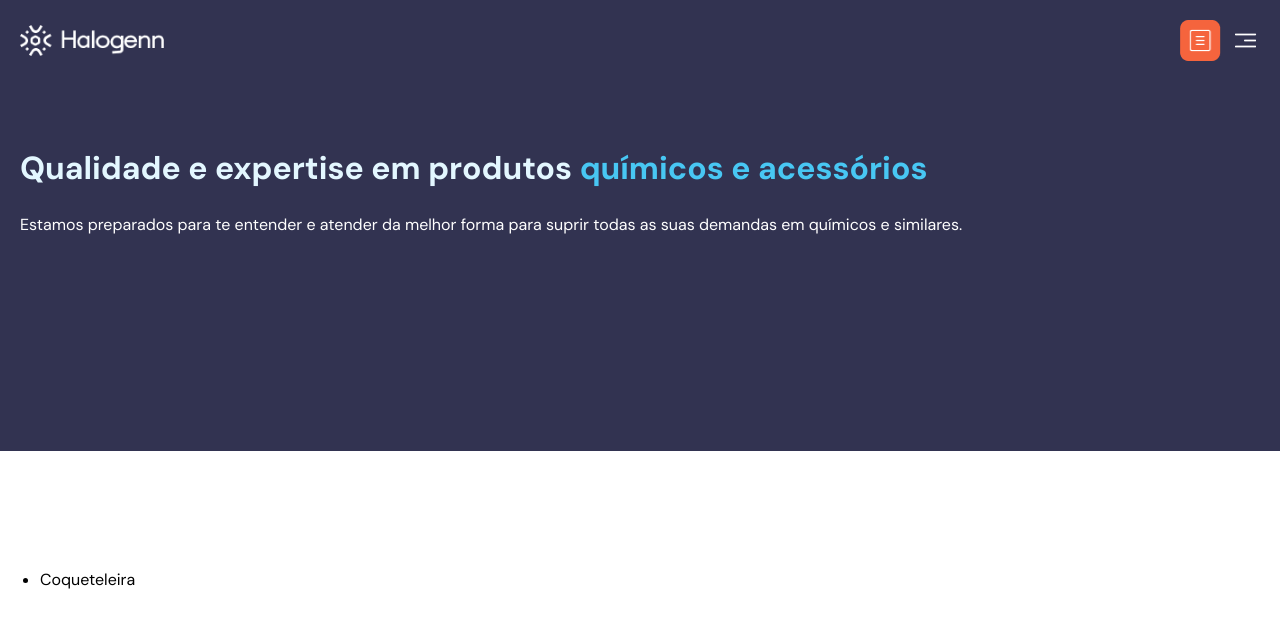
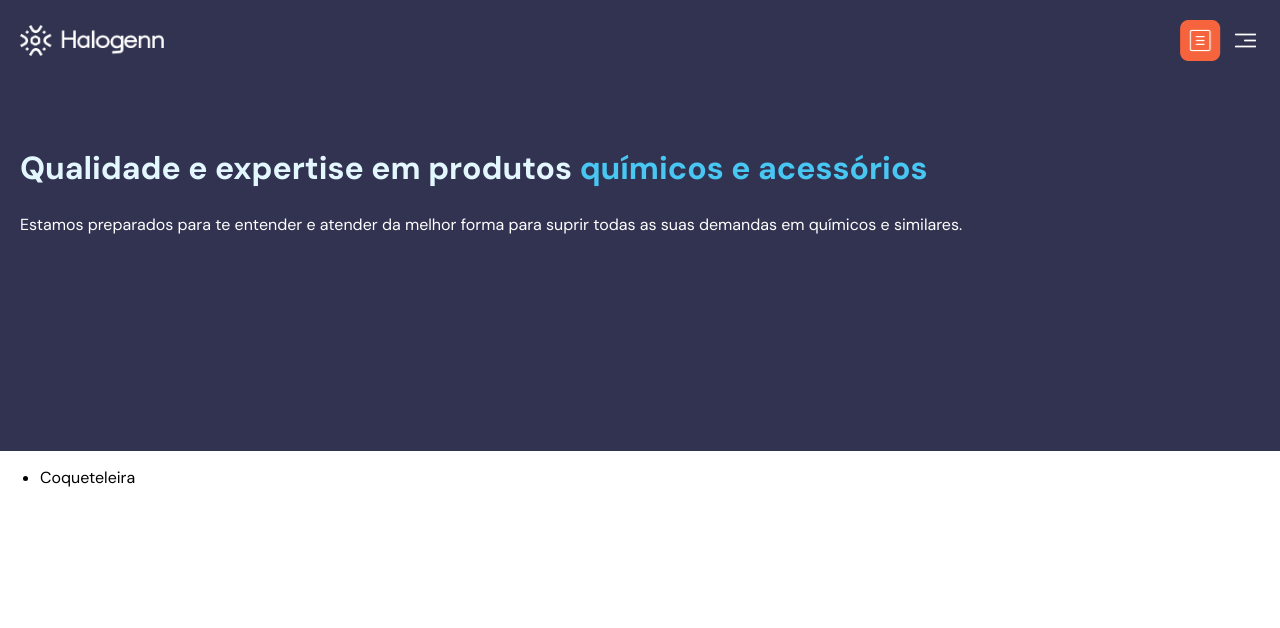
Before and after one commit to wesleydematos/linklab, a Next.js app: page / in a window 1280 px wide. Shown: the top 628 px of the page. Built offline with nearby package versions, Linux system fonts and the light colour scheme.

Commit message:
fix: adjusted margin

```diff
--- a/src/styles/page.module.sass
+++ b/src/styles/page.module.sass
@@ -4,4 +4,5 @@
   min-height: 100vh
 
 .section
-  margin-top: 102px
+  @media (min-width: 1440px)
+    margin-top: 102px
```
